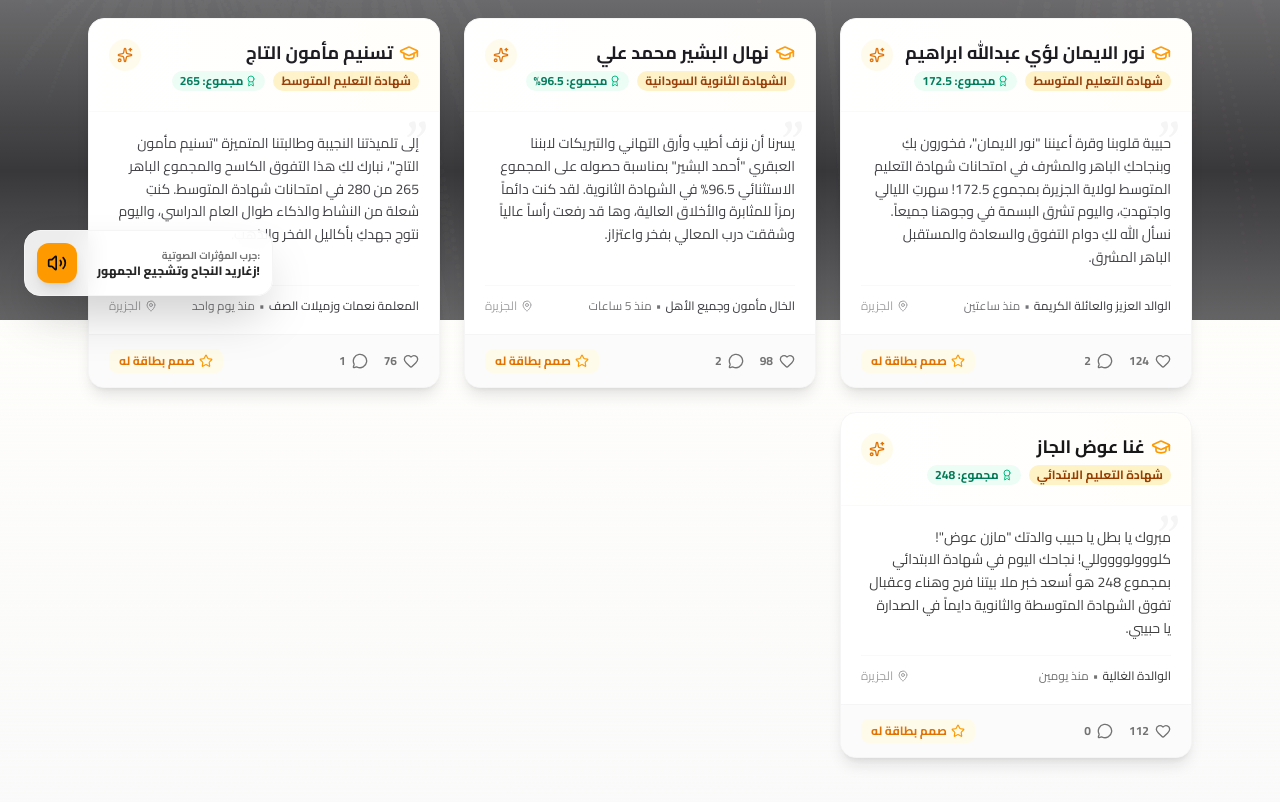
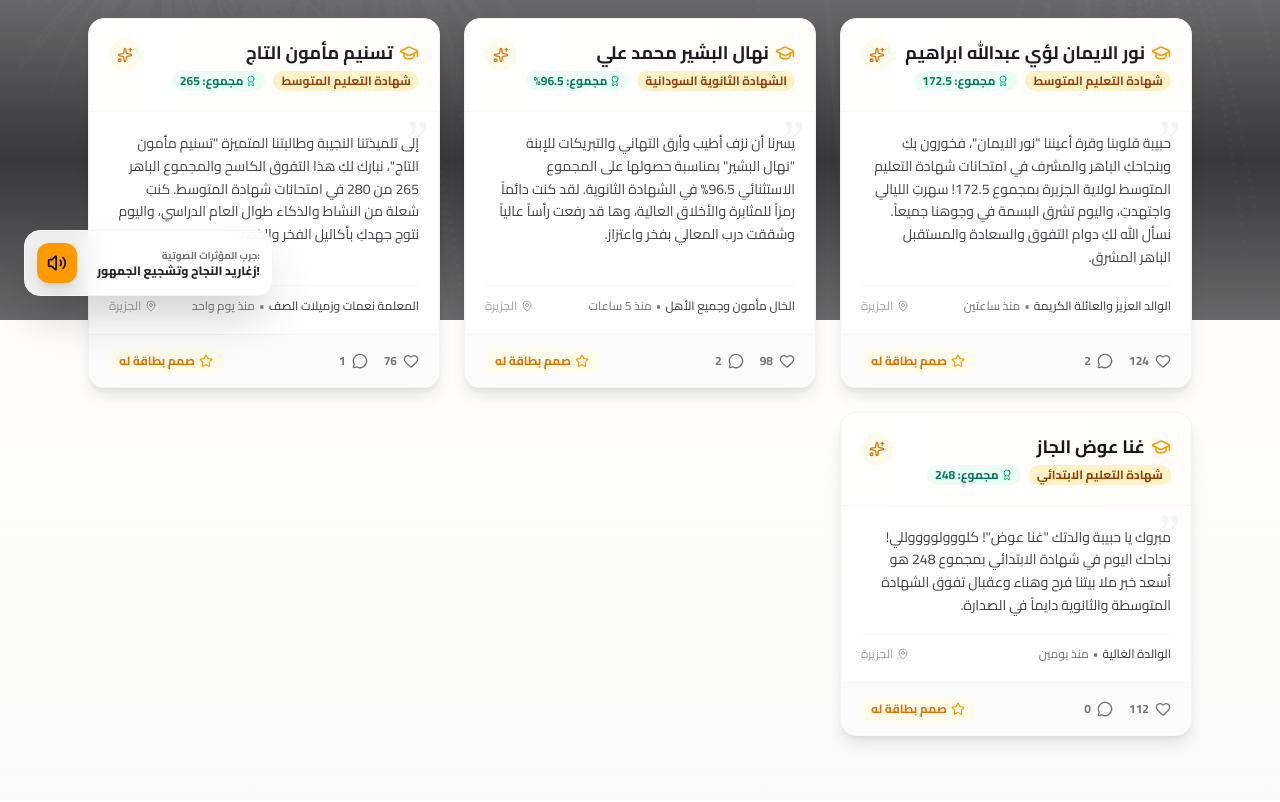
Before and after one commit to musu-deep/tahani, a React (Vite) app: page / in a window 1280 px wide. Shown: the part 480-1282 px from the top of the page. Built offline with nearby package versions, Linux system fonts and the light colour scheme.

Commit message:
Update App.tsx

```diff
--- a/src/App.tsx
+++ b/src/App.tsx
@@ -25,7 +25,7 @@ const INITIAL_POSTS: CelebrationPost[] = [
     score: '96.5%',
     grade: 'الشهادة الثانوية السودانية',
     senderName: 'الخال مأمون وجميع الأهل',
-    message: 'يسرنا أن نزف أطيب وأرق التهاني والتبريكات لابننا العبقري "أحمد البشير" بمناسبة حصوله على المجموع الاستثنائي 96.5% في الشهادة الثانوية. لقد كنت دائماً رمزاً للمثابرة والأخلاق العالية، وها قد رفعت رأساً عالياً وشققت درب المعالي بفخر واعتزاز.',
+    message: 'يسرنا أن نزف أطيب وأرق التهاني والتبريكات للإبنة "نهال البشير" بمناسبة حصولها على المجموع الاستثنائي 96.5% في الشهادة الثانوية. لقد كنت دائماً رمزاً للمثابرة والأخلاق العالية، وها قد رفعت رأساً عالياً وشققت درب المعالي بفخر واعتزاز.',
     templateId: 'royal-gold',
     likes: 98,
     commentsCount: 1,
@@ -49,7 +49,7 @@ const INITIAL_POSTS: CelebrationPost[] = [
     score: '248',
     grade: 'شهادة التعليم الابتدائي',
     senderName: 'الوالدة الغالية',
-    message: 'مبروك يا بطل يا حبيب والدتك "مازن عوض"! كلووولووووللي! نجاحك اليوم في شهادة الابتدائي بمجموع 248 هو أسعد خبر ملا بيتنا فرح وهناء وعقبال تفوق الشهادة المتوسطة والثانوية دايماً في الصدارة يا حبيبي.',
+    message: 'مبروك يا حبيبة والدتك "غنا عوض"! كلووولووووللي! نجاحك اليوم في شهادة الابتدائي بمجموع 248 هو أسعد خبر ملا بيتنا فرح وهناء وعقبال تفوق الشهادة المتوسطة والثانوية دايماً في الصدارة.',
     templateId: 'modern-gradient',
     likes: 112,
     commentsCount: 0,
```
